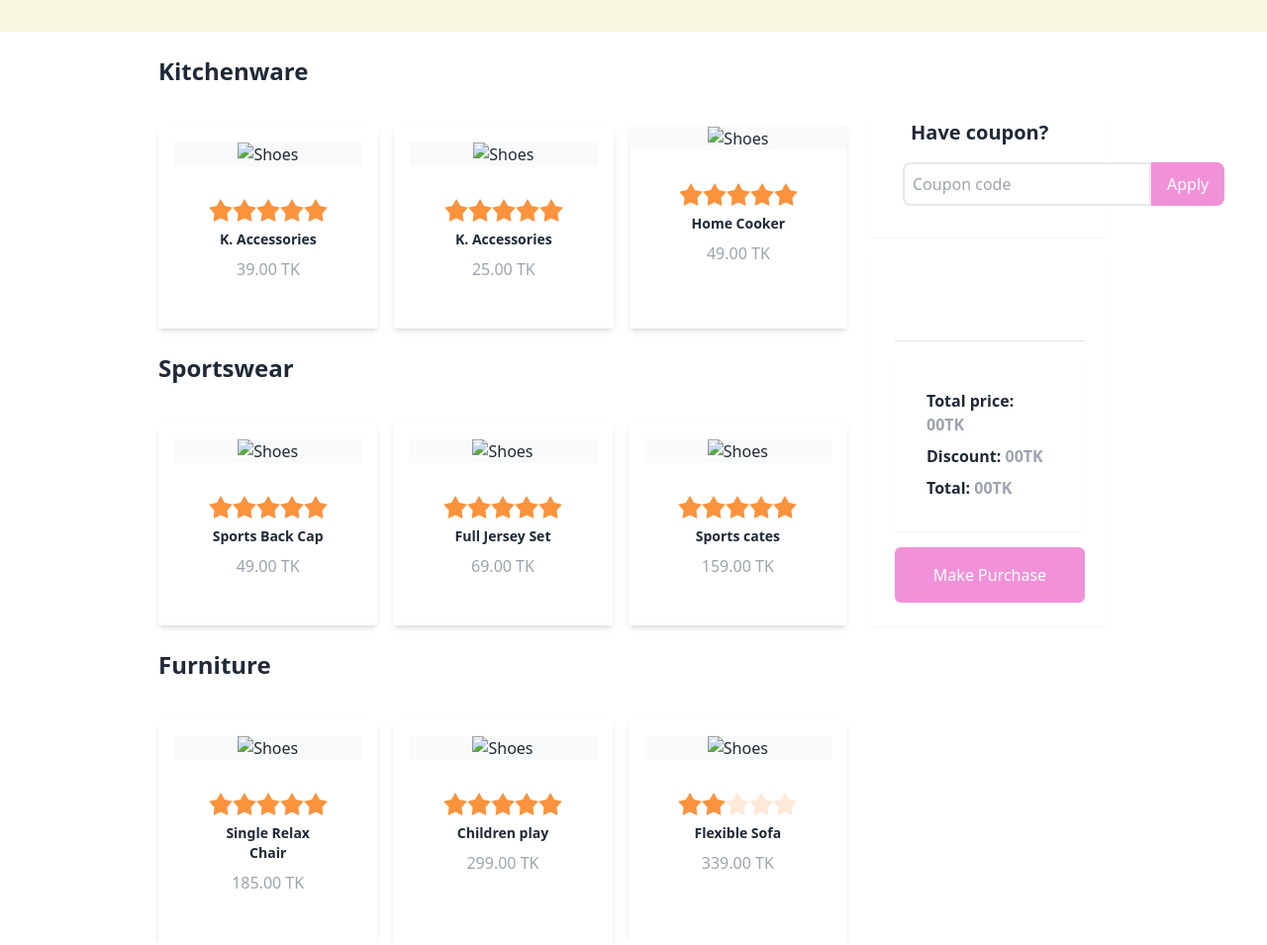
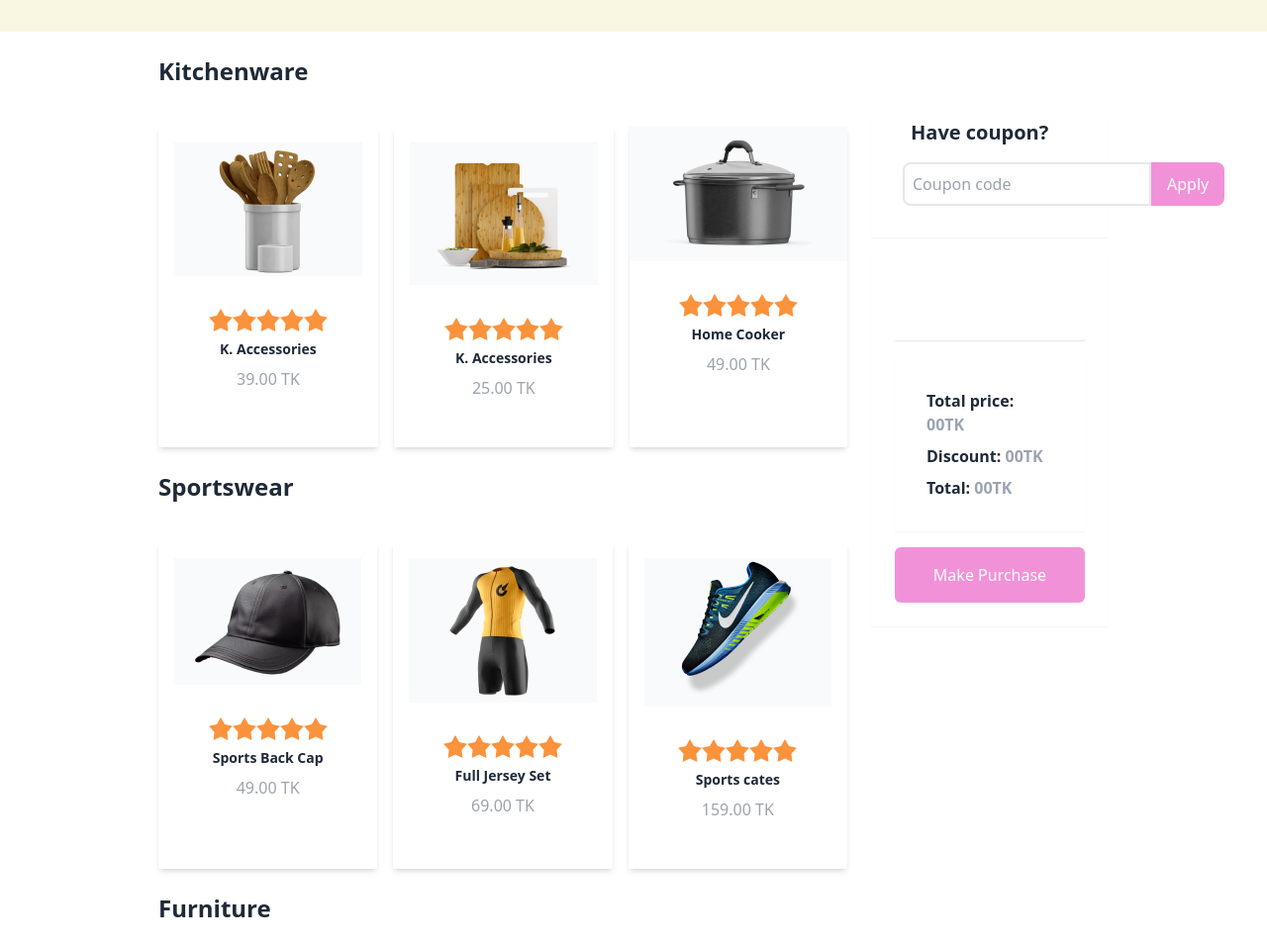
Before and after one commit to devjunayed/summer-sale, a plain HTML site: page index.html in a window 1280 px wide. Shown: the part 400-1355 px from the top of the page at 99% size. Drawn offline with nearby package versions, Linux system fonts and the light colour scheme; the site is published under a folder, as on GitHub Pages, so addresses that start at the root find nothing.

Commit message:
fixing image

```diff
--- a/index.html
+++ b/index.html
@@ -49,7 +49,7 @@
                 class="card w-1/2  lg:w-4/12 p-4 text-center bg-base-100 shadow-md hover:cursor-pointer rounded-sm"
               >
                 <figure class="bg-gray-50 rounded-none">
-                  <img src="/images/prod1.png" alt="Shoes" />
+                  <img src="images/prod1.png" alt="Shoes" />
                 </figure>
                 <div class="card-body">
                   <div class="rating mx-auto">
@@ -90,7 +90,7 @@
                 class="card  w-1/2  lg:w-4/12 p-4 text-center bg-base-100 shadow-md hover:cursor-pointer rounded-sm"
               >
                 <figure class="bg-gray-50 rounded-none">
-                  <img src="/images/prod2.png" alt="Shoes" />
+                  <img src="images/prod2.png" alt="Shoes" />
                 </figure>
                 <div class="card-body">
                   <div class="rating mx-auto">
@@ -131,7 +131,7 @@
                 class="card w-1/2  lg:w-4/12 text-center bg-base-100 shadow-md hover:cursor-pointer rounded-sm"
               >
                 <figure class="bg-gray-50 rounded-none">
-                  <img src="/images/prod3.png" alt="Shoes" />
+                  <img src="images/prod3.png" alt="Shoes" />
                 </figure>
                 <div class="card-body">
                   <div class="rating mx-auto">
@@ -180,7 +180,7 @@
                 class="card  w-1/2  lg:w-4/12 p-4 text-center bg-base-100 shadow-md hover:cursor-pointer rounded-sm"
               >
                 <figure class="bg-gray-50 rounded-none">
-                  <img src="/images/prod4.png" alt="Shoes" />
+                  <img src="images/prod4.png" alt="Shoes" />
                 </figure>
                 <div class="card-body">
                   <div class="rating mx-auto">
@@ -221,7 +221,7 @@
                 class="card w-1/2  lg:w-4/12 p-4 text-center bg-base-100 shadow-md hover:cursor-pointer rounded-sm"
               >
                 <figure class="bg-gray-50 rounded-none">
-                  <img src="/images/prod5.png" alt="Shoes" />
+                  <img src="images/prod5.png" alt="Shoes" />
                 </figure>
                 <div class="card-body">
                   <div class="rating mx-auto">
@@ -262,7 +262,7 @@
                 class="card p-4  w-1/2  lg:w-4/12 text-center bg-base-100 shadow-md hover:cursor-pointer rounded-sm"
               >
                 <figure class="bg-gray-50 rounded-none">
-                  <img src="/images/prod6.png" alt="Shoes" />
+                  <img src="images/prod6.png" alt="Shoes" />
                 </figure>
                 <div class="card-body">
                   <div class="rating mx-auto">
@@ -311,7 +311,7 @@
                 class="card  w-1/2  lg:w-4/12 p-4 text-center bg-base-100 shadow-md hover:cursor-pointer rounded-sm"
               >
                 <figure class="bg-gray-50 rounded-none">
-                  <img src="/images/prod7.png" alt="Shoes" />
+                  <img src="images/prod7.png" alt="Shoes" />
                 </figure>
                 <div class="card-body">
                   <div class="rating mx-auto">
@@ -352,7 +352,7 @@
                 class="card w-1/2  lg:w-4/12 p-4 text-center bg-base-100 shadow-md hover:cursor-pointer rounded-sm"
               >
                 <figure class="bg-gray-50 rounded-none">
-                  <img src="/images/prod8.png" alt="Shoes" />
+                  <img src="images/prod8.png" alt="Shoes" />
                 </figure>
                 <div class="card-body">
                   <div class="rating mx-auto">
@@ -393,7 +393,7 @@
                 class="card p-4  w-1/2  lg:w-4/12 text-center bg-base-100 shadow-md hover:cursor-pointer rounded-sm"
               >
                 <figure class="bg-gray-50 rounded-none">
-                  <img src="/images/prod9.png" alt="Shoes" />
+                  <img src="images/prod9.png" alt="Shoes" />
                 </figure>
                 <div class="card-body">
                   <div class="rating mx-auto">
```
